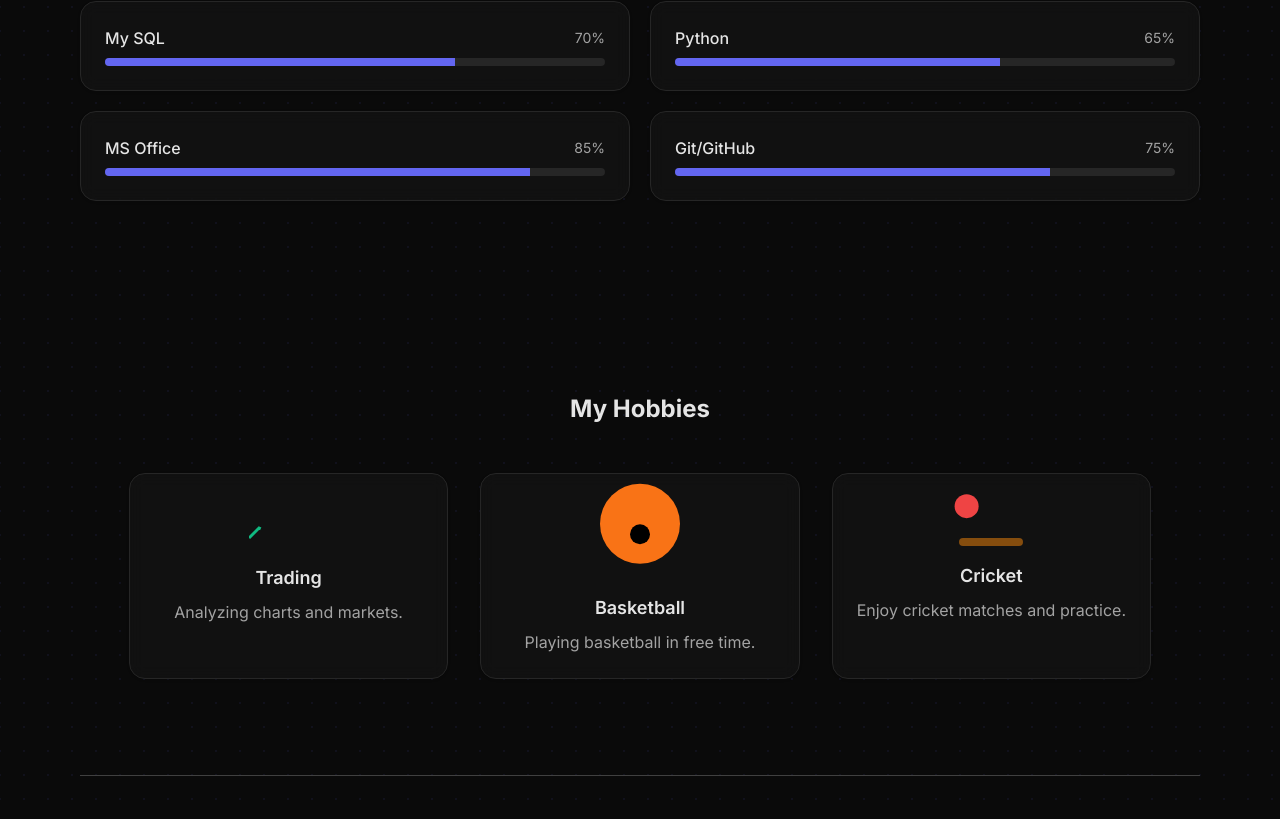
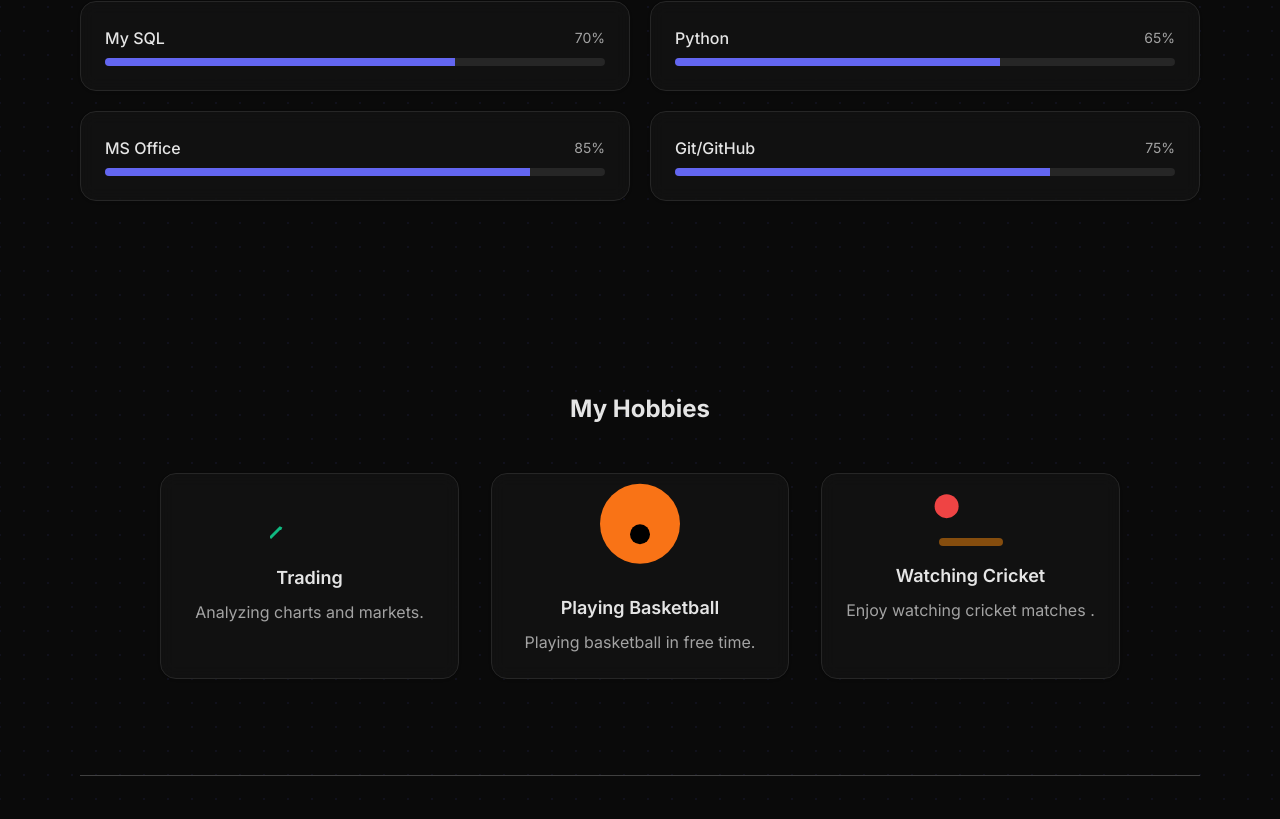
Before and after one commit to sanchit2405/My-Portfolio, a React (Vite) app: page / in a window 1280 px wide. Shown: the part 2009-2828 px from the top of the page. Built offline with nearby package versions, Linux system fonts and the light colour scheme.

Commit message:
made changes in resume

```diff
--- a/src/components/Contact.jsx
+++ b/src/components/Contact.jsx
@@ -10,7 +10,7 @@ export default function Contact() {
     { name: "GitHub", icon: <FaGithub size={40} />, url: "https://github.com/sanchit2405" },
     { name: "LinkedIn", icon: <FaLinkedin size={40} color="#0A66C2" />, url: "https://www.linkedin.com/in/sanchit-vashisth-5abb57287/" },
     { name: "Email", icon: <MdEmail size={40} color="#D44638" />, url: "mailto:svashisth2405@gmail.com" },
-    { name: "Resume", icon: <HiDocumentText size={40} color="#90EE90" />, url: "https://drive.google.com/file/d/1H0MklJ4tPpPNWQE0MUo7Fegiag2-sezs/view?usp=sharing" },
+    { name: "Resume", icon: <HiDocumentText size={40} color="#90EE90" />, url: "https://drive.google.com/file/d/1p_2eEC_-C6cLJhgsf9kJEzGDuYw-TcXI/view?usp=drive_link" },
     { name: "Instagram", icon: <FaInstagram size={40} color="#E1306C" />, url: "https://www.instagram.com/itzzzmesanchit/" },
   ];
 
--- a/src/components/Footer.jsx
+++ b/src/components/Footer.jsx
@@ -8,7 +8,7 @@ export default function Footer() {
         <div className="flex items-center gap-4">
           <a className="hover:text-white" href="#home">Top</a>
           <a className="hover:text-white" href="https://github.com/sanchit2405" target="_blank" rel="noreferrer">GitHub</a>
-          <a className="hover:text-white" href="/My-Portfolio/assets/resume.pdf " target="_blank" rel="noopener noreferrer">Resume</a>
+          <a className="hover:text-white" href="/My-Portfolio/assets/Resume.pdf " target="_blank" rel="noopener noreferrer">Resume</a>
         </div>
       </div>
     </footer>
--- a/src/components/Hobbies.jsx
+++ b/src/components/Hobbies.jsx
@@ -27,13 +27,14 @@ export default function Hobbies() {
       ),
     },
     {
-      name: "Basketball",
+
+      name: " Playing Basketball",
       description: "Playing basketball in free time.",
       icon: (
         <motion.div
           className="w-20 h-20 rounded-full bg-orange-500 flex items-center justify-center relative"
           animate={{ y: [0, -25, 0] }}
-          transition={{ duration: 0.8, repeat: Infinity, ease: "easeInOut" }}
+          transition={{ duration: 0.8, repeat: 10, ease: "easeInOut" }}
         >
           <motion.div
             className="w-5 h-5 rounded-full bg-black absolute bottom-2"
@@ -44,8 +45,8 @@ export default function Hobbies() {
       ),
     },
     {
-      name: "Cricket",
-      description: "Enjoy cricket matches and practice.",
+      name: "Watching Cricket",
+      description: "Enjoy watching cricket matches .",
       icon: (
         <motion.div className="w-24 h-12 relative">
           <motion.div
--- a/src/data/projects.js
+++ b/src/data/projects.js
@@ -12,7 +12,7 @@ export const projects = [
       "Designed and deployed a dynamic Clean & Green Energy website with sleek glassmorphic UI, smooth animations, and interactive navigation.",
     tags: ["HTML", "CSS", "JS"],
     link: "https://sanchit2405.github.io/Clean-Green-Energy-/",
-    image: "assets/Clean n green energy.png", // 👈 image path
+    image: "dist/assets/Clean n green energy.png", // 👈 image path
   },
   {
     title: "Online Tutor Assistant",
```
Also changed, not shown: 1 other file (tests, documents, lock files or other folders).
